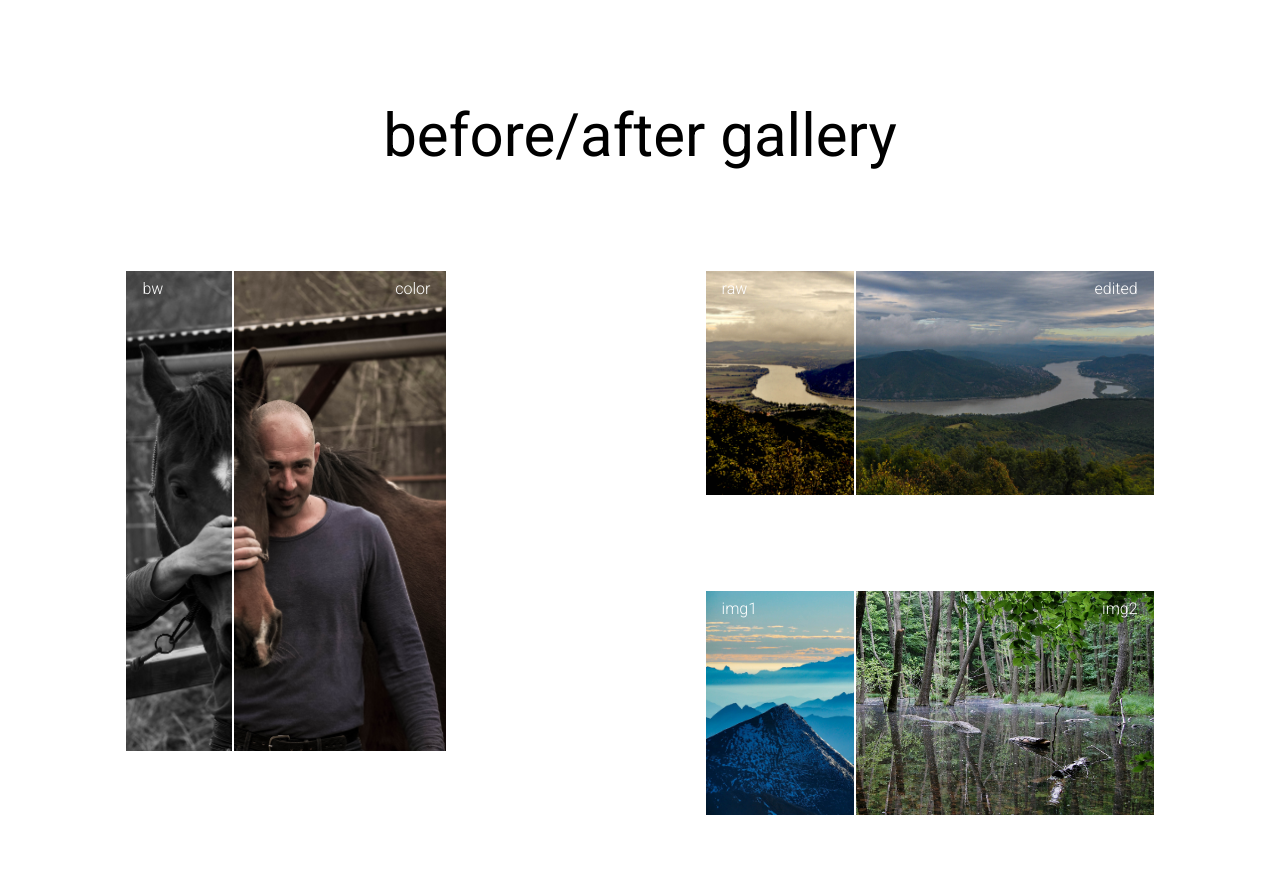
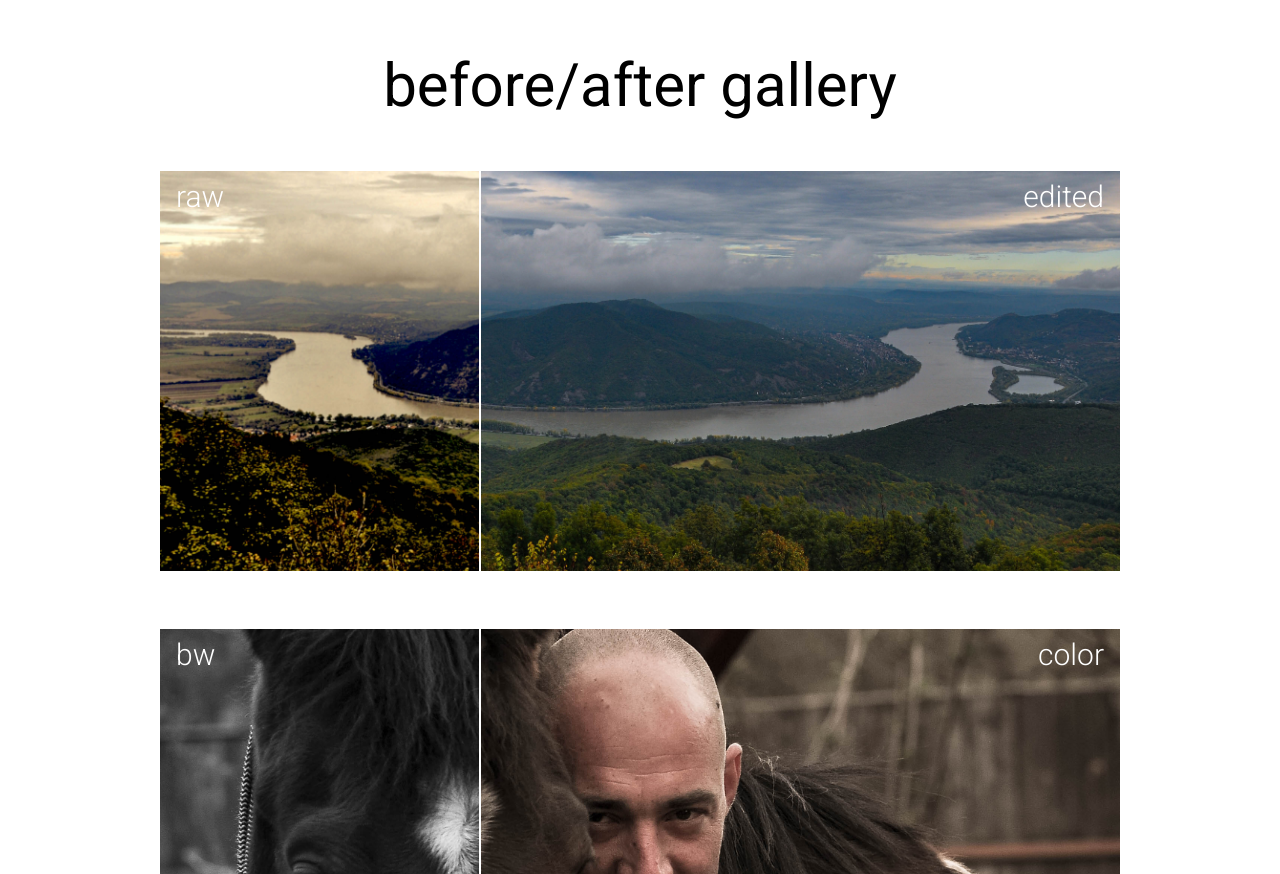
Before and after one commit to gaborio1/JS-responsive-image-slider-gallery, a plain HTML site: page index.html in a window 1280 px wide. Shown: the top 874 px of the page. Drawn offline with Linux system fonts and the light colour scheme.

Commit message:
add column layout

```diff
--- a/index.html
+++ b/index.html
@@ -15,13 +15,34 @@
 <body>
     <div class="main-content">
       	<div class="main-column">
-        <div class="slider-title-container">
-          <h1 class="slider-title">before/after gallery</h1>
+
+			<div class="title-container">
+				<h1 class="slider-title">before/after gallery</h2>
 			</div>
 
         	<div class="gallery-container">
-          <div class="left-column column">
-            <div class="portrait-style img-slider-container">
+
+				<div class="landscape-style img-slider-container image-two">
+                	<div class="landscape-style after img-container">
+                    	<p class="img-text">edited</p>
+                    	<img
+                        	class="landscape-style"
+                        	src="images/nature-1.jpg"
+                        	alt=""
+                    	/>
+                	</div>
+                	<div class="landscape-style before img-container">
+                    	<p class="img-text">raw</p>
+                    	<img
+                    	    class="landscape-style"
+                        	src="images/nature-1-before.jpg"
+                        	alt=""
+                	    />
+                	</div>
+                	<div class="slider"></div>
+            	</div>
+
+            	<div class="portrait-style img-slider-container image-one">
                 	<div class="portrait-style after img-container">
                     	<p class="img-text">color</p>
                     	<img
@@ -40,40 +61,27 @@
                 	</div>
                 	<div class="slider"></div>
             	</div>
-          </div>
 
-          <div class="spacer-column-div">
-            <p>spacer div 24pc width</p>
-          </div>
-
-          <div class="right-column column">
-            <div class="landscape-style img-slider-container">
+            	<div class="landscape-style img-slider-container image-three">
                 	<div class="landscape-style after img-container">
-                <p class="img-text">edited</p>
-                <img class="landscape-style" src="images/nature-1.jpg" alt="" />
+                    	<p class="img-text">img2</p>
+                    	<img
+                        	class="landscape-style"
+                        	src="images/nature-4.jpg"
+                        	alt=""
+                    	/>
                 	</div>
                 	<div class="landscape-style before img-container">
-                <p class="img-text">raw</p>
+                    	<p class="img-text">img1</p>
                     	<img
                         	class="landscape-style"
-                  src="images/nature-1-before.jpg"
+                        	src="images/nature-2.jpg"
                         	alt=""
                     	/>
                 	</div>
                 	<div class="slider"></div>
             	</div>
-            <div class="landscape-style img-slider-container">
-              <div class="landscape-style after img-container">
-                <p class="img-text">img2</p>
-                <img class="landscape-style" src="images/nature-4.jpg" alt="" />
-              </div>
-              <div class="landscape-style before img-container">
-                <p class="img-text">img1</p>
-                <img class="landscape-style" src="images/nature-2.jpg" alt="" />
-              </div>
-              <div class="slider"></div>
-            </div>
-          </div>
+
         	</div>
     	</div>
     </div>
--- a/slider.css
+++ b/slider.css
@@ -5,23 +5,21 @@
 }
 
 body {
-  /* font-family: Arial, "Helvetica Neue", Helvetica, sans-serif; */
 	font-family: "Roboto", sans-serif;
-  background: var(--main-background);
 }
 
-/* TITLE: Enzee */
 h1 {
   	font-size: 60px;
-
 	font-weight: 400;
-  /* font-weight: 700; */
 }
 
 .main-content {
+	display: flex;
+	flex-direction: column;
+	align-items: center;
+	justify-content: center;
 	width: 100%;
-  display: flex;
-  justify-content: center;
+	/* border: 3px solid red; */
 }
 
 .main-column {
@@ -29,89 +27,32 @@ h1 {
 	flex-direction: column;
 	align-items: center;
 	justify-content: center;
+
 	width: 90%;
 	max-width: 1400px;
-  /* border: 3px solid orange; */
+	/* border: 3px solid blue; */
 }
 
-.slider-title-container {
-  margin: 100px 0px 100px 0px;
-  /* border: 3px solid tomato; */
-}
-
-.slider-title-container h2 {
-  font-weight: 400;
+.title-container {
+	text-align: center;
+	margin: 50px 0px 0px 0px;
+	/* border: 3px solid green; */
 }
 
 .gallery-container {
 	display: flex;
-  justify-content: space-between;
-  justify-content: center;
-  /* width: 1400px;
-    max-width: var(--main-content-1400); */
-  width: 90%;
-  margin-bottom: 100px;
-  /* border: 3px solid rgb(21, 255, 0); */
-}
-
-.spacer-column-div {
-  /* display: none; */
-  width: 25%;
-  text-align: center;
-  padding-top: 50px;
-  /* background: rgba(255, 99, 71, 0.32); */
-}
-
-.spacer-column-div p {
-  display: none;
-}
-
-/* .column {
-  display: flex;
-  justify-content: center;
-  border: 3px solid goldenrod;
-} */
-
-.right-column {
-  display: flex;
 	flex-direction: column;
 	align-items: center;
 	justify-content: space-between;
+	width: 100%;
+	max-width: 1400px;
+	height: fit-content;
+	margin: 50px 0 100px 0;
+	/* border: 3px solid orange; */
 }
 
 .img-slider-container {
   	position: relative;
-
-  width: 30vw;
-  height: auto;
-
-  /* border: 3px solid rgb(76, 210, 222); */
-}
-
-.img-slider-container.portrait-style {
-  /* !!!!!!!!!!!!!!!! */
-  width: 25vw;
-  max-width: 400px;
-  height: 600px;
-  max-height: 600px;
-
-  /* border: 3px solid rgb(236, 78, 16); */
-}
-
-.img-slider-container.landscape-style {
-  /* !!! flex MESSES UP SLIDER !!! */
-  /* display: flex;
-  justify-content: flex-end; */
-  /* !!!!!!!!!!!!!!!! */
-  width: 35vw;
-  /* width: 550px; */
-
-  max-width: 540px;
-
-  height: 300px;
-  max-height: 280px;
-
-  /* border: 3px solid rgb(207, 222, 76); */
 }
 
 .img-slider-container:hover {
@@ -122,33 +63,25 @@ h1 {
 
 /* ALL LANDSCAPE STYLE CONTAINERS AND IMAGES, BOTH after AND before */
 .landscape-style {
-  /* BOTH vw/h AND px WORK */
-  /* width: 50vw;
-    height: 40vh; */
-
-  /* width: 750px;
-  height: 270px; */
-  /* !!!!!!!!!!!!!!!!!!! */
-  width: 35vw;
-  max-width: 540px;
-  height: auto;
-  max-height: 270px;
-  /* height: 300px; */
-  /* max-height: 270px; */
+	width: 75vw;
+	max-width: 1400px;
+	height: 50vh;
+	max-height: 700px;
 }
 
 /* ALL PORTRAIT STYLE CONTAINERS AND IMAGES, BOTH after AND before */
 .portrait-style {
-  /* width: 25vw;
-    height: 75vh; */
+	width: 75vw;
+	max-width: 1400px;
+	height: 80vh;
+	max-height: 2100px;
+}
 
-  /* width: 400px;
-  height: 600px; */
-  /* !!!!!!!!!!!!!!!!!!!!! */
-  width: 25vw;
-  max-width: 400px;
-  height: auto;
+.img-slider-container.portrait-style {
+  	margin: 5% 0;
 }
+
+
 
 .img-container {
 	/*  IMG-CONTAINERS STACKED ON TOP OF EACH OTHER */
@@ -163,12 +96,13 @@ h1 {
 }
 
 /* ALL IMAGES */
-.container img {
+.gallery-container img {
   	object-fit: cover;
 }
 
 .img-text {
 	position: absolute;
+	font-size: 30px;
 	font-weight: 300;
 	/* color: rgb(0, 0, 0); */
 	color: rgb(255, 255, 255);
```
Lines whose indentation alone changed are shown as unchanged.
